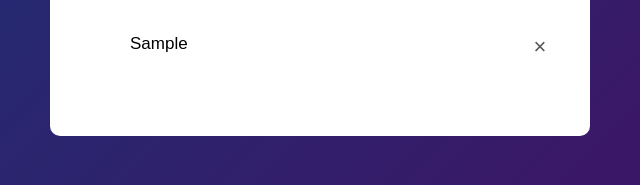
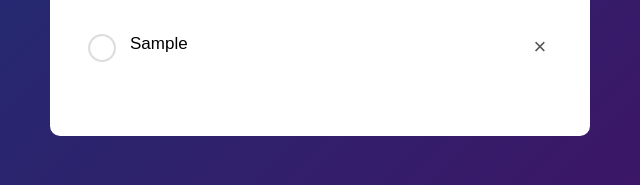
Before and after one commit to Chandukotari24/TO-DO-LIST, a plain HTML site: page index.html in a window 1280 px wide. Both pictures are taken after typing "Sample" into the empty fields and a click on the button "ADD". Shown: the part 273-458 px from the top of the page, 320-960 px from the left. Drawn offline with Linux system fonts and the light colour scheme.

Commit message:
Update style.css

```diff
--- a/style.css
+++ b/style.css
@@ -80,7 +80,7 @@ ul li::before {
     height: 28px;
     width: 28px;
     border: 50%;
-    background: url(images/unchecked.png);
+    background: url(unchecked.png);
     background-position: center;
     background-size: cover;
     top: 12px;
```
